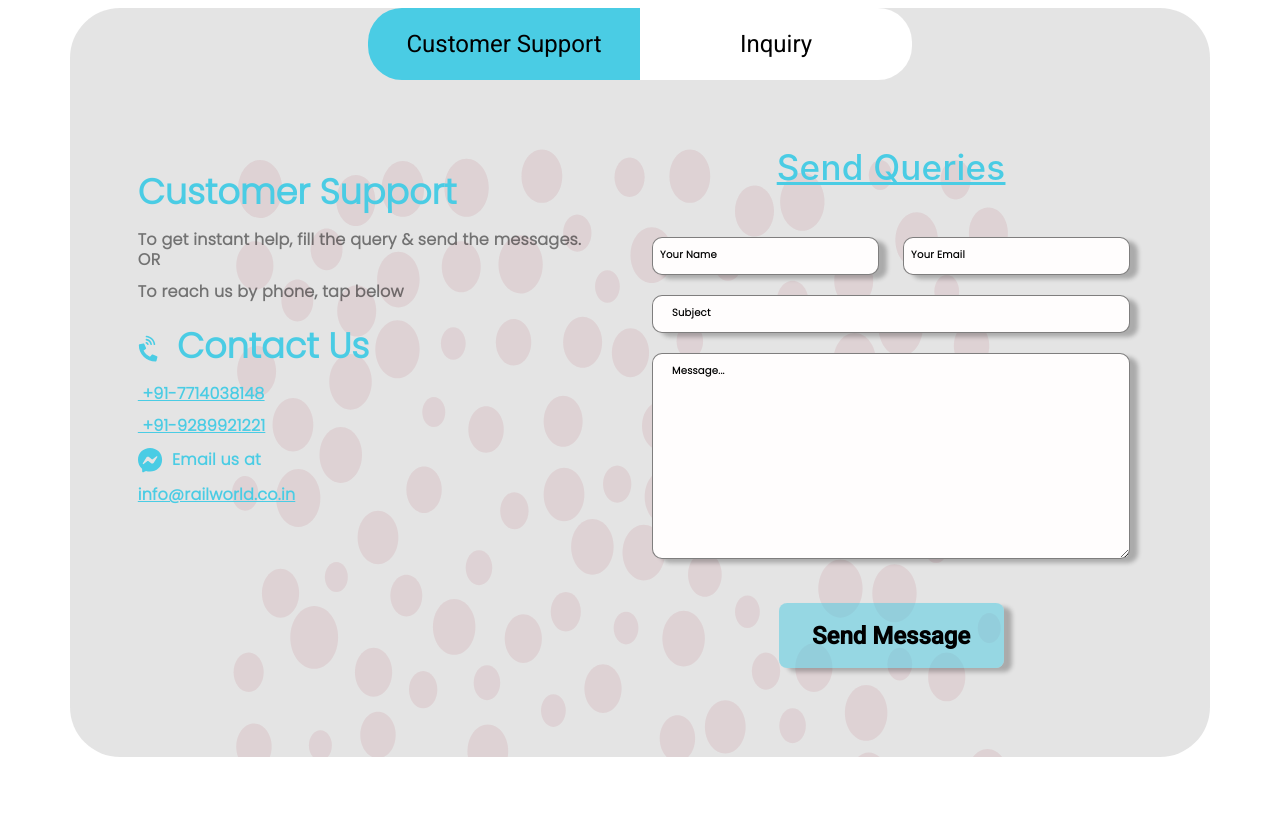
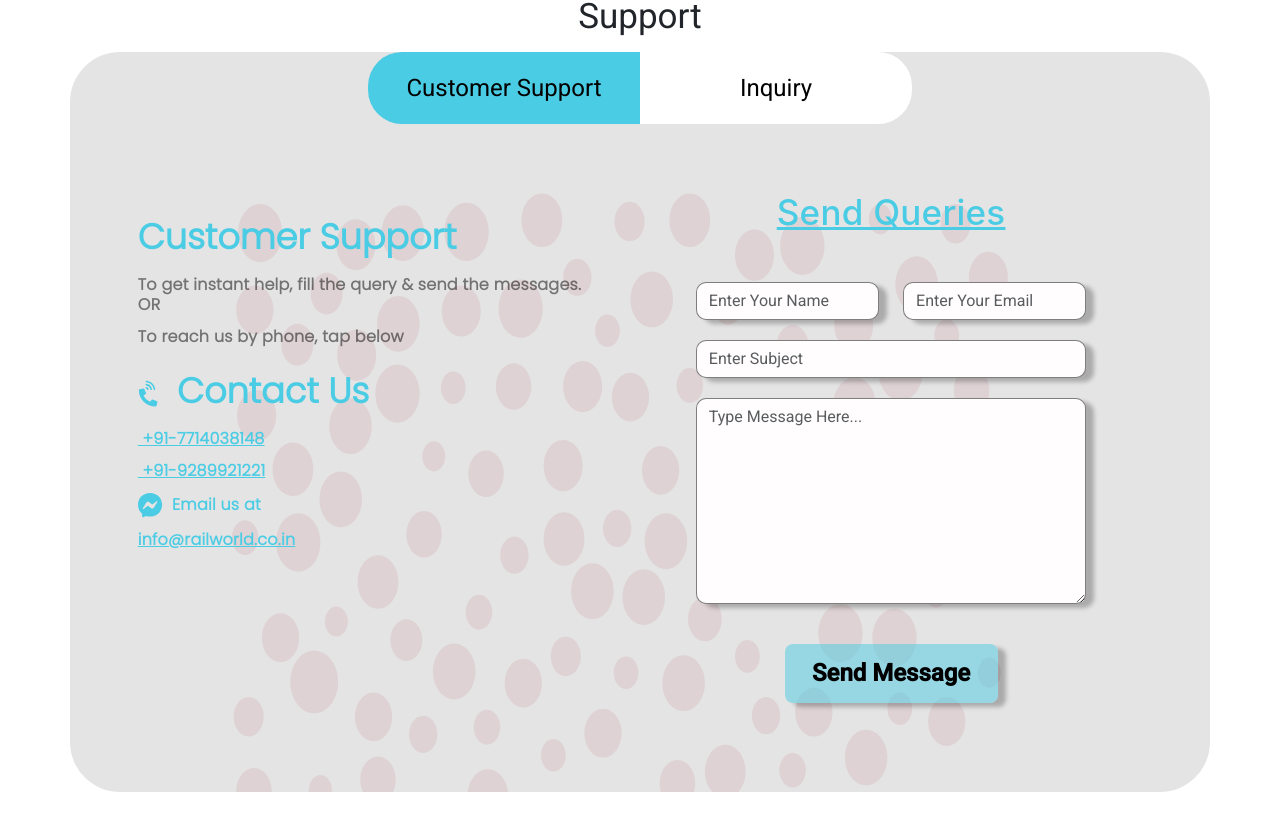
Before and after one commit to AkashPathak1808/OMS, an Angular app: page /contact-us in a window 1280 px wide. Shown: the part 759-1580 px from the top of the page. Built offline with nearby package versions, Linux system fonts and the light colour scheme; a web font is replaced by a local one.

Commit message:
validation updated

```diff
--- a/angular.json
+++ b/angular.json
@@ -31,7 +31,8 @@
               "node_modules/font-awesome/css/font-awesome.min.css"
             ],
             "scripts": [
-              "node_modules/bootstrap/dist/js/bootstrap.bundle.min.js"
+              "node_modules/bootstrap/dist/js/bootstrap.bundle.min.js",
+              "src/assets/projct.js"
             ]
           },
           "configurations": {
--- a/src/app/contact-us/contact-us.component.css
+++ b/src/app/contact-us/contact-us.component.css
@@ -264,15 +264,14 @@ font-size: 14px;
 font-weight: 600;
 }
 
-<<<<<<< HEAD
+
   aside{
     color:red;
     font-size: 14px;
     font-weight: 500;
     text-align: start;
     }
-=======
->>>>>>> e9e13155498deaa6222e3c71f007fb9ab74f969d
+
 
 
 @media screen and (max-width: 1440px)
--- a/src/app/contact-us/contact-us.component.html
+++ b/src/app/contact-us/contact-us.component.html
@@ -134,28 +134,28 @@
                 <u class="headclr">Send Queries</u>
               </h2>
 
-              <form>
+              <form action="#" autocomplete= "on"   onsubmit="return validation()"  id="yourForm" method="post">
                 <div class="form-row row">
                   <div class="form-group col-md-6 col-lg-6">
-                    <input type="text" class="form-control" id="yourName" />
-                    <label for="yourName">Your Name</label>
+                    <input type="text" class="form-control" id="yourName" placeholder="Enter Your Name"/>
+                    <aside id= "yourNamee"></aside>
                   </div>
                   <div class="form-group col-md-6 col-lg-6">
-                    <input type="email" class="form-control" id="yourEmail" />
-                    <label for="yourEmail">Your Email</label>
+                    <input type="email" class="form-control" id="yourEmail" placeholder="Enter Your Email"/>
+                    <aside id= "yourEmaill"></aside>
                   </div>
                 </div>
                 <div class="form-group">
-                  <input type="text" class="form-control" id="subject" />
-                  <label for="subject">Subject</label>
+                  <input type="text" class="form-control" id="subject" placeholder="Enter Subject" />
+                  <aside id= "subjectt"></aside>
                 </div>
                 <div class="form-group">
                   <textarea
                     class="form-control"
-                    id="message"
+                    id="message" placeholder="Type Message Here..."
                     rows="8"
                   ></textarea>
-                  <label for="message">Message...</label>
+                  <aside id= "messagee"></aside>
                 </div>
                 <button type="submit" class="btn btn-primary submt">
                   Send Message
```
